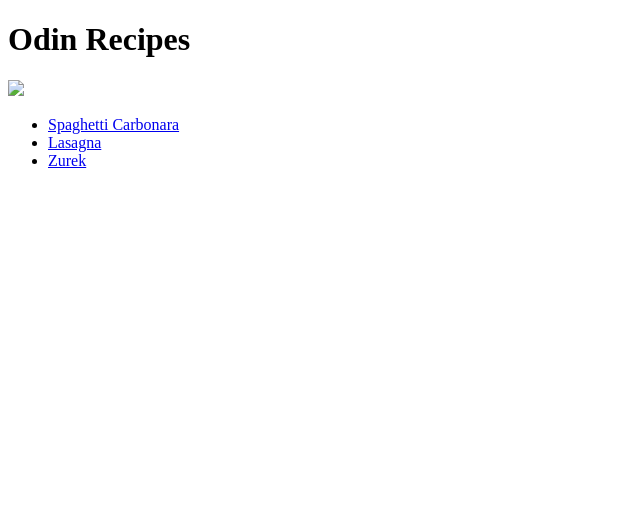
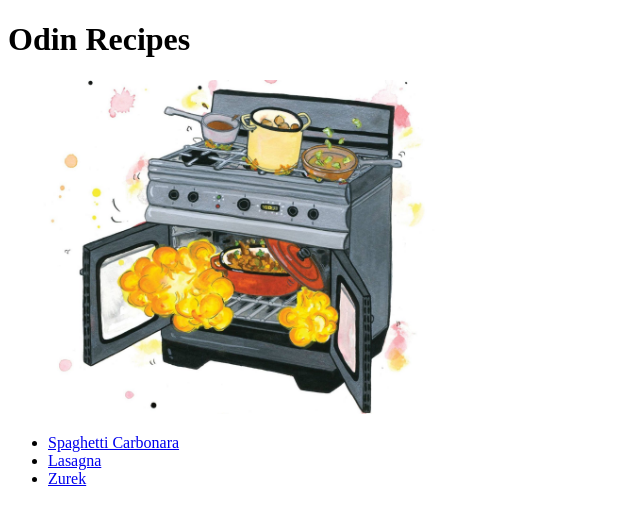
Before and after one commit to DziadekMrooz/odin-recipes, a plain HTML site: page index.html in a window 1280 px wide. Shown: the whole page, without its empty margins (0-640 px from the left). Drawn offline with Linux system fonts and the light colour scheme.

Commit message:
FINAL COMMIT AAAA

```diff
--- a/index.html
+++ b/index.html
@@ -6,7 +6,7 @@
     </head>
     <body>
         <h1>Odin Recipes</h1>
-        <img src="kuch.jpg"a="Oven with diffrent kind of food" width="480">
+        <img src="../odin-recipes/recipes/kuch.jpg"a="Oven with diffrent kind of food" width="480">
         <ul>
         <li><a href="recipes/carbonara.html">Spaghetti Carbonara</a></li>
         <li><a href="recipes/lasagna.html">Lasagna</a></li>
```
